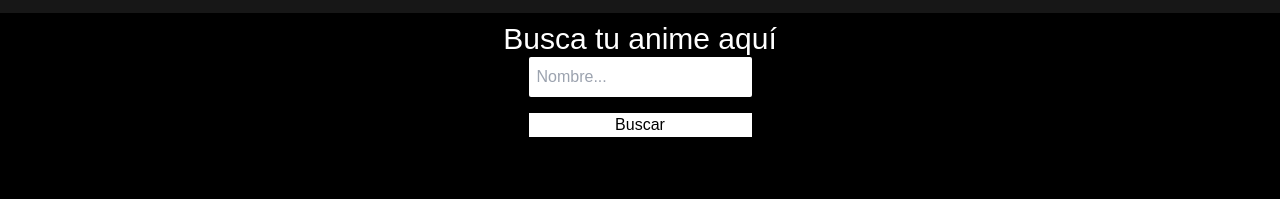
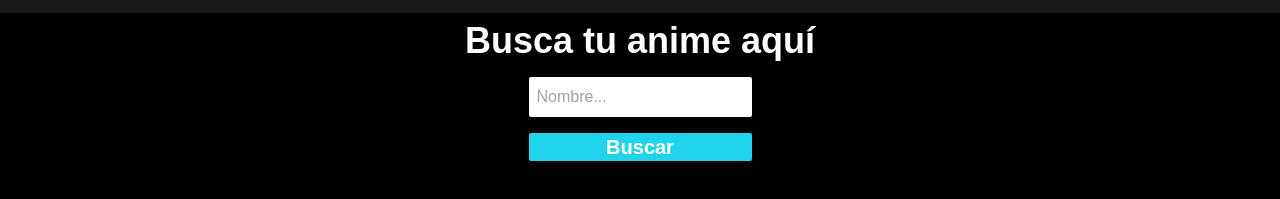
Before and after one commit to Setex10/anime-page, a website: page src/animes/reseña.html in a window 1280 px wide. Shown: the part 59-258 px from the top of the page. Drawn offline with nearby package versions, Linux system fonts and the light colour scheme.

```diff
--- a/src/animes/reseña.html
+++ b/src/animes/reseña.html
@@ -60,12 +60,12 @@
         </nav>
     </header>
 
-    <main class="pt-20">
-        <h1 class="text-white text-center text-3xl">Busca tu anime aquí</h1>
+    <main class="pt-20 flex flex-col justify-center space-y-4">
+        <h1 class="text-white text-center text-4xl font-semibold">Busca tu anime aquí</h1>
         <div class="flex flex-col justify-center">
-            <form id="formBuscar" action="" method="get" class="flex flex-col justify-center m-auto">
+            <form id="formBuscar" method="get" class="flex flex-col justify-center m-auto">
                 <input type="text" name="buscar" id="buscar" placeholder="Nombre..." class="bg-white p-2 rounded-sm col-span-full">
-                <input type="submit" value="Buscar" id="btnBuscar" class="bg-white mt-4">
+                <input type="submit" value="Buscar" id="btnBuscar" class="bg-cyan-400 text-white mt-4 rounded-sm text-xl font-semibold">
             </form>
             <div class="swiper swiperTail mySwiper7">
                 <div class="swiper-wrapper text-white" id="carrusel7">
--- a/src/js/buscar.js
+++ b/src/js/buscar.js
@@ -69,8 +69,9 @@
         const peticion = await fetch(`${api}/anime?q=${inputBuscar}`);
     const data = await peticion.json();
     const datos = await data.data;
+    console.log(datos);
     datos.forEach(element => {
-        generarHtml(7, element.title, element.images.jpg.large_image_url, element.trailer.url);
+        generarHtml(7, element.title, element.images.jpg.large_image_url, element.url);
         swiperCaracterísticas(7);
     })
     }
```
